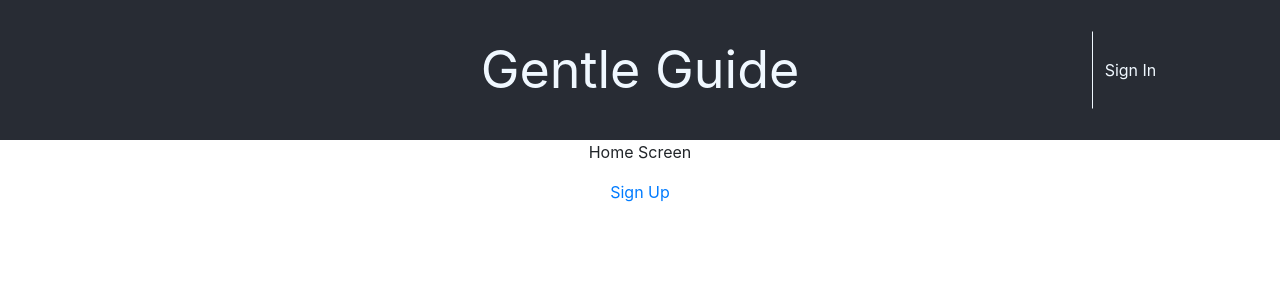
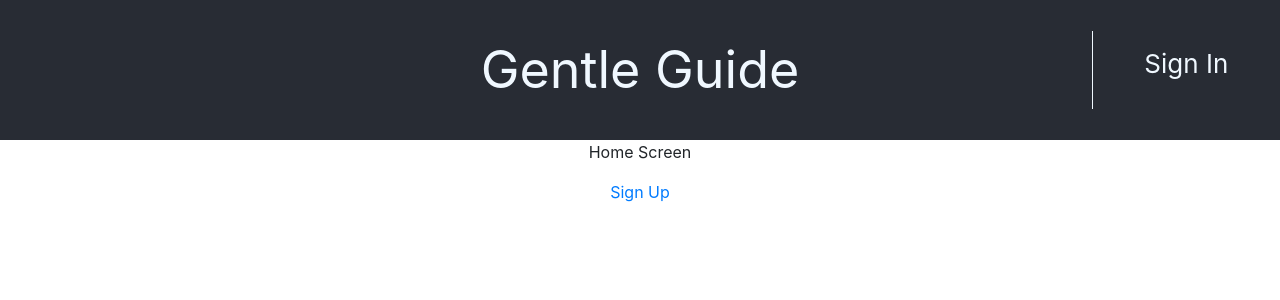
Before and after one commit to perfidiousscript/gg_health_fe-web, a React (Create React App) app: page / in a window 1280 px wide. Shown: the top 300 px of the page. Built offline with nearby package versions, Linux system fonts and the light colour scheme; no server answers.

Commit message:
AuthLink WIP

```diff
--- a/src/App.js
+++ b/src/App.js
@@ -2,13 +2,7 @@ import React, { useEffect } from "react";
 import { connect } from "react-redux";
 import logo from "./logo.svg";
 import "./App.css";
-import {
-  BrowserRouter as Router,
-  Switch,
-  Route,
-  Link,
-  Redirect
-} from "react-router-dom";
+import { BrowserRouter as Router, Switch, Route, Link } from "react-router-dom";
 import { Button, Row, Col, Container } from "react-bootstrap";
 import Home from "./Home.js";
 import SignUp from "./SignUp.js";
@@ -24,7 +18,7 @@ import AuthLink from "./AuthLink.js";
 import ManagerDash from "./ManagerDash.js";
 import { getUserProfile, logOutUser } from "./js/actions/user_actions.js";
 
-const PrivateRoute = ({ user, component, ...options }) => {
+const AuthenticatedRoute = ({ user, component, ...options }) => {
   const finalComponent = user.role ? component : SignIn;
 
   return <Route {...options} component={finalComponent} />;
@@ -46,10 +40,6 @@ const ManagerRoute = ({ user, component, ...options }) => {
 };
 
 class App extends React.Component {
-  constructor(props) {
-    super(props);
-  }
-
   componentDidMount() {
     const { dispatch, isAuthenticated } = this.props;
 
@@ -61,10 +51,14 @@ class App extends React.Component {
   }
 
   logOut = () => {
-    const { dispatch, user } = this.props;
+    const { dispatch } = this.props;
     localStorage.setItem("auth_token", "");
     dispatch(logOutUser());
     this.props.history.push("/");
+  };
+
+  logIn = () => {
+    this.props.history.push("/sign-in");
   };
 
   render() {
@@ -93,6 +87,7 @@ class App extends React.Component {
                   <AuthLink
                     isAuthenticated={isAuthenticated}
                     logOut={this.logOut}
+                    logIn={this.logIn}
                   />
                 </Col>
               </Row>
@@ -127,22 +122,26 @@ class App extends React.Component {
                 component={AddPractice}
                 user={user}
               />
-              <PrivateRoute
+              <AuthenticatedRoute
                 path="/edit-location"
                 component={EditLocation}
                 user={user}
               />
-              <PrivateRoute
+              <AuthenticatedRoute
                 path="/constellation"
                 component={Constellation}
                 user={user}
               />
-              <PrivateRoute
+              <AuthenticatedRoute
                 path="/locations"
                 component={Locations}
                 user={user}
               />
-              <PrivateRoute path="/location" component={Location} user={user} />
+              <AuthenticatedRoute
+                path="/location"
+                component={Location}
+                user={user}
+              />
             </Switch>
           </div>
         </Router>
--- a/src/AuthLink.js
+++ b/src/AuthLink.js
@@ -3,28 +3,38 @@ import { Button } from "react-bootstrap";
 import { Link } from "react-router-dom";
 
 class AuthLink extends React.Component {
-  logInRedirect() {
-    this.props.history.push("/sign-in");
-  }
+  buttonHover = () => {
+    console.log("hovering!");
+  };
 
   render() {
-    const { isAuthenticated, logOut } = this.props;
-    return isAuthenticated ? (
-      <Button variant="link" onClick={logOut} style={{ color: "aliceblue" }}>
-        Sign Out
-      </Button>
-    ) : (
-      <Button
-        variant="link"
-        onClick={this.logInRedirect}
+    const { isAuthenticated, logOut, logIn } = this.props;
+
+    let link;
+    let linkText;
+
+    if (isAuthenticated) {
+      link = logOut;
+      linkText = "Sign Out";
+    } else {
+      link = logIn;
+      linkText = "Sign In";
+    }
+
+    return (
+      <div
+        onClick={link}
+        // onHover={this.buttonHover}
         style={{
           color: "aliceblue",
           borderLeft: "1px solid aliceblue",
-          borderRadius: 0
+          borderRadius: 0,
+          width: "100%",
+          padding: "7% 0 0 0"
         }}
       >
-        Sign In
-      </Button>
+        {linkText}
+      </div>
     );
   }
 }
--- a/src/Home.js
+++ b/src/Home.js
@@ -51,6 +51,7 @@ class Home extends React.Component {
 
   render() {
     const { isAuthenticated, user } = this.props;
+
     return this.authRender(isAuthenticated, user);
   }
 }
```
